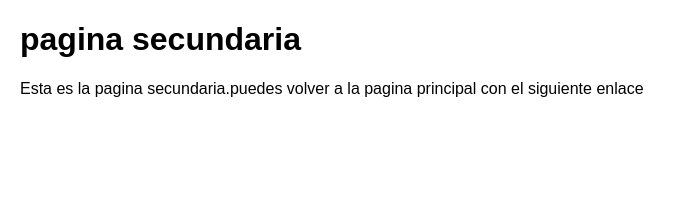
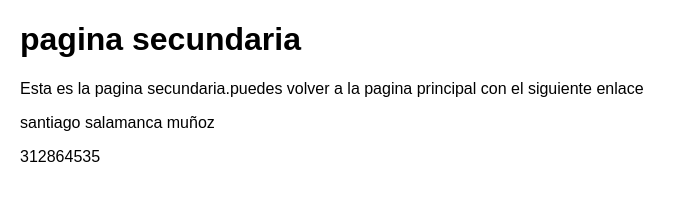
Before and after one commit to santiagoSM-git/santiago-salamanca-mu-oz-1059237550, a plain HTML site: page pagina_secundaria.html in a window 1280 px wide. Shown: the whole page, without its empty margins (0-686 px from the left). Drawn offline with Linux system fonts and the light colour scheme.

Commit message:
neuvmodi

```diff
--- a/pagina_secundaria.html
+++ b/pagina_secundaria.html
@@ -15,5 +15,7 @@
     <h1>pagina secundaria</h1>
     <p>Esta es la pagina secundaria.puedes volver a la pagina principal con el siguiente enlace </p>
     <a href="index.html"></a>
+    <p>santiago salamanca muñoz</p>
+    <p>312864535</p>
 </body>
 </html>
```
Also changed, not shown: .qodo/vinculo.html.
